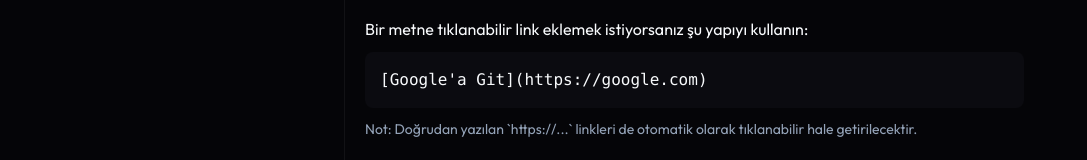
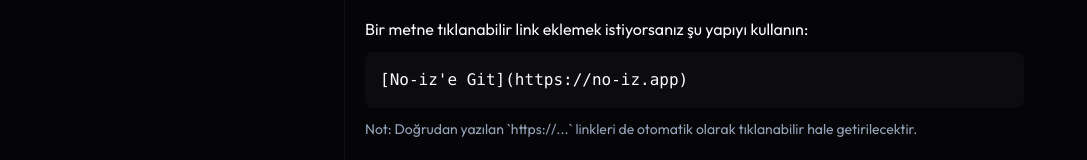
Before and after one commit to egemenxgul/No-iz, a Next.js app in the folder iz-web/: page /help/markdown in a window 1280 px wide. Shown: the part 1212-1372 px from the top of the page, without its empty margins (96-1183 px from the left). Built offline with nearby package versions, Linux system fonts and the light colour scheme; no server answers.

Commit message:
fix: change markdown link example to no-iz.app

```diff
--- a/iz-web/src/app/help/markdown/page.tsx
+++ b/iz-web/src/app/help/markdown/page.tsx
@@ -94,7 +94,7 @@ export default function MarkdownHelpPage() {
         <h2 style={{ fontSize: '20px', fontWeight: 'bold', marginBottom: '15px', color: 'var(--accent)' }}>4. Bağlantılar (Linkler)</h2>
         <p style={{ marginBottom: '10px' }}>Bir metne tıklanabilir link eklemek istiyorsanız şu yapıyı kullanın:</p>
         <div style={{ background: 'var(--bg-surface)', padding: '15px', borderRadius: '8px' }}>
-          <code>[Google'a Git](https://google.com)</code>
+          <code>[No-iz'e Git](https://no-iz.app)</code>
         </div>
         <p style={{ marginTop: '10px', fontSize: '14px', color: 'var(--text-secondary)' }}>Not: Doğrudan yazılan `https://...` linkleri de otomatik olarak tıklanabilir hale getirilecektir.</p>
       </section>
```
